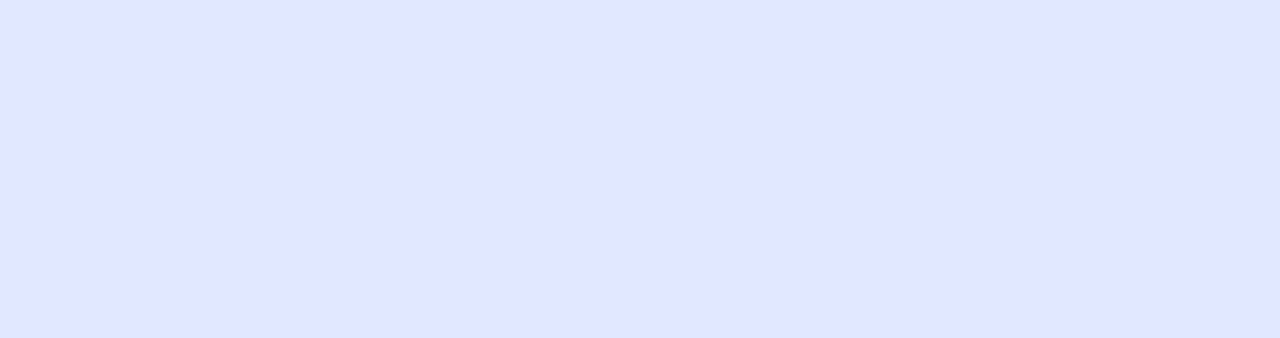
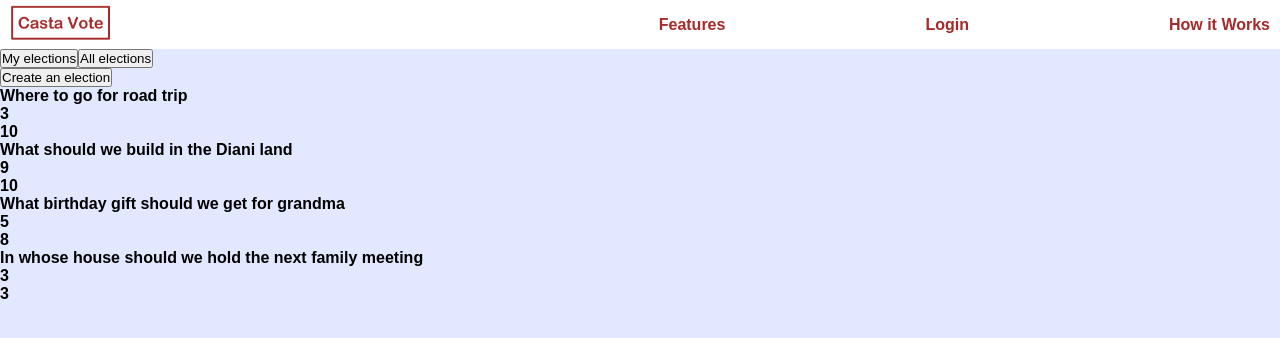
Before and after one commit to chris-wamae/kindledecision, a React (Create React App) app in the folder front-end/: page /user-dashboard in a window 1280 px wide. Before the commit this address had no page. Shown: the top 338 px of the page. Built offline with nearby package versions, Linux system fonts and the light colour scheme.

Commit message:
Created User dashboard

```diff
--- a/front-end/src/App.js
+++ b/front-end/src/App.js
@@ -3,6 +3,7 @@ import Landingpage from './views/Landingpage';
 import Featurespage from './views/Featurespage';
 import Signup from './views/Signup';
 import Login from './views/Login';
+import UserDashboard from './views/UserDashboard';
 import { BrowserRouter as Router,Routes,Route } from "react-router-dom";
 
 function App() {
@@ -14,6 +15,7 @@ function App() {
       <Route exact path="/features" element={<Featurespage/>}></Route>
       <Route exact path="/sign-up" element={<Signup/>}></Route>
       <Route exaxt path="/login" element={<Login/>}></Route>
+      <Route exact path="/user-dashboard" element={<UserDashboard/>}></Route>
       </Routes>
      </Router>
    </>
--- /dev/null
+++ b/front-end/src/views/UserDashboard.js
@@ -0,0 +1,73 @@
+import Navbar from "../components/Navbar";
+import { useState } from "react";
+function UserDashboard()
+{
+    const navItems = ["Features", "Login", "How it Works"]
+    const [whichElections,setWhichElections] = useState(true);
+    const dummyMyElections = [
+        { id: 1, title: "Where to go for road trip", votesCast: 3, totalVotes: 10 },
+        { id: 2, title: "What should we build in the Diani land", votesCast: 9, totalVotes: 10 },
+        { id: 3, title: "What birthday gift should we get for grandma", votesCast: 5, totalVotes: 8 },
+        { id: 4, title: "In whose house should we hold the next family meeting", votesCast: 3, totalVotes: 3 }
+      ];
+
+      const dummyAllElections = [
+        { id: 1, title: "Best Valorant maps for LAN tourney", votesCast: 0, totalVotes: 10 },
+        { id: 2, title: "Should I get the AMG GT 45s or an AMG E63s", votesCast: 7, totalVotes: 8},
+        { id: 3, title: "Should Jenny leave her job : )", votesCast: 3, totalVotes: 6 },
+        { id: 4, title: "Restaurant for besties lunch?", votesCast: 4, totalVotes: 6 },
+        { id: 5, title: "Where to go for road trip", votesCast: 0, totalVotes: 9 },
+        { id: 6, title: "What should we build in the Diani land", votesCast: 3, totalVotes: 3 },
+        { id: 7, title: "What birthday gift should we get for grandma", votesCast: 6, totalVotes: 8 },
+        { id: 8, title: "In whose house should we hold the next family meeting", votesCast: 4, totalVotes: 7 }
+      ];
+
+      console.log(whichElections)
+
+    function ElectionsDisplay(whichElections)
+    {
+      if(whichElections == true)
+     {
+       return dummyMyElections.map(e => {
+       return <div key={e.id}>
+            <div>{e.title}</div>
+            <div>
+                <div>{e.votesCast}</div>
+                <div>{e.totalVotes}</div>
+            </div>
+        </div>
+      })
+
+     }
+
+     else{
+        return dummyAllElections.map(e => {
+        return  <div key={e.id}>
+                <div>{e.title}</div>
+                <div>
+                    <div>{e.votesCast}</div>
+                    <div>{e.totalVotes}</div>
+                </div>
+            </div>
+          })
+
+     }
+    }
+    return (
+    <>
+      <Navbar navItems={navItems}/>
+      <section>
+        <button onClick={()=> setWhichElections(true)}>My elections</button>
+        <button onClick={()=> setWhichElections(false)}>All elections</button>
+      </section>
+      <section>
+        <button>Create an election</button>
+        <div className="election-list">
+            {ElectionsDisplay(whichElections)}
+        </div>
+      </section>
+    </>
+    )
+}
+
+export default UserDashboard;
```
